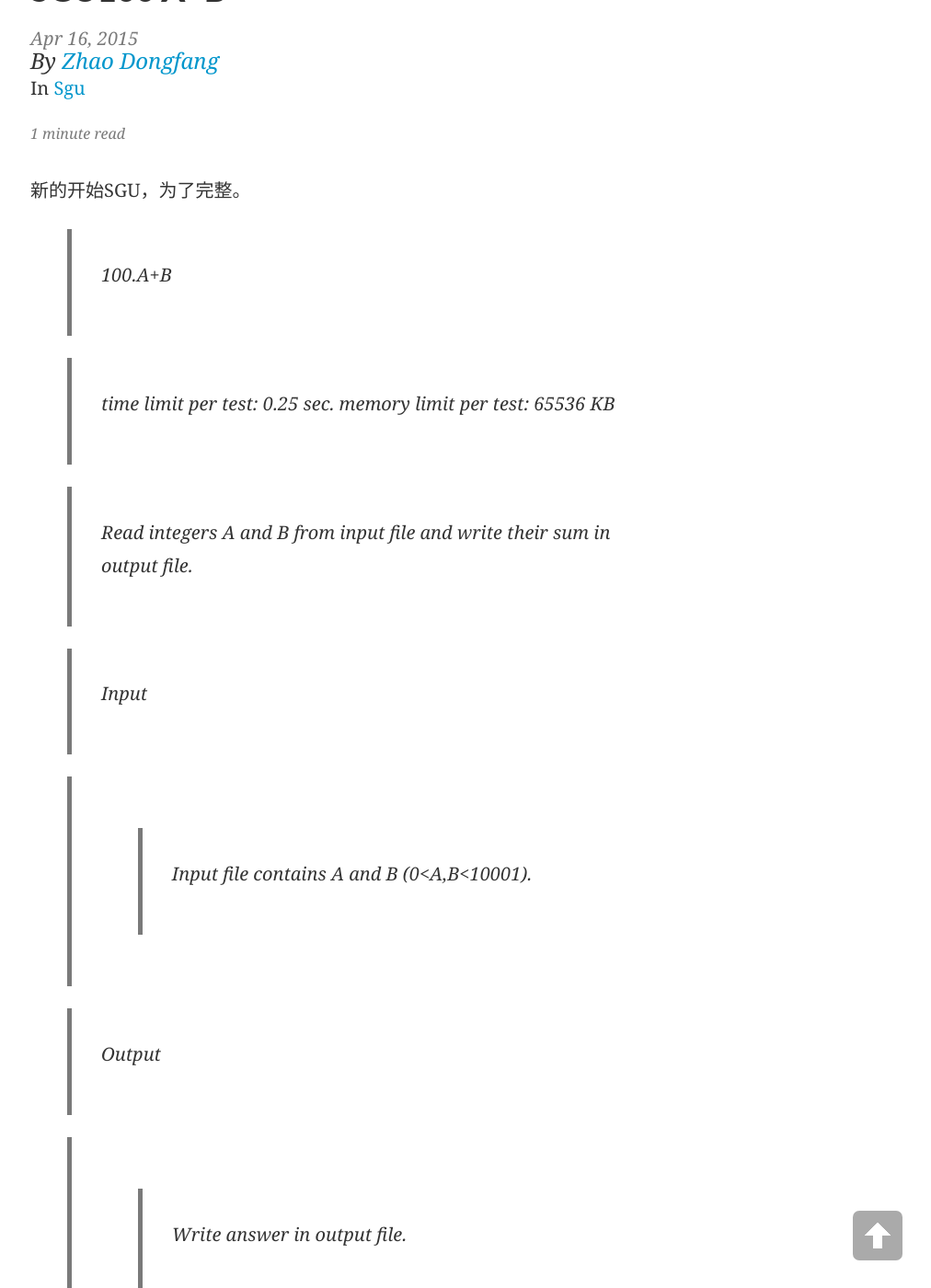
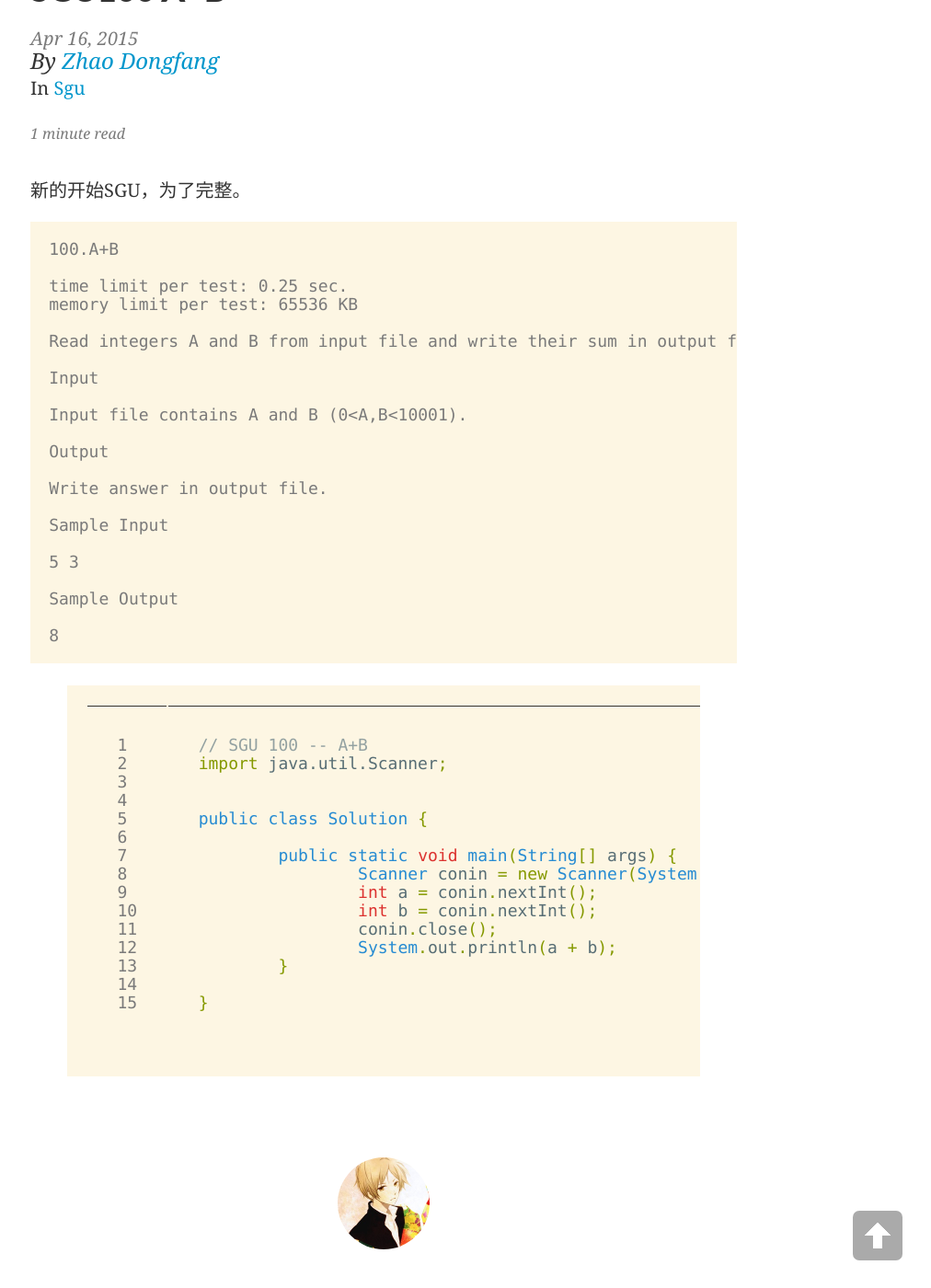
Before and after one commit to zdf1230/zdf1230.github.io, a Jekyll site: the page built from _posts/2015-4-15-SGU100.md, in a window 1280 px wide and 1400 px high, scrolled down 230 px. Shown: the whole window at 92% size, without its empty margins (223-1235 px from the left). Built offline with Jekyll 4.4.1, drawn with Linux system fonts in a browser that asks for light colours; nearby versions of some CDN libraries; some web fonts are replaced; Markdown is read by kramdown in place of the engine named in the settings; comment, search, counter and statistics services are not loaded; some of the changed text lies outside the part shown.

Commit message:
Update4.19

```diff
--- a/_posts/2015-4-15-SGU100.md
+++ b/_posts/2015-4-15-SGU100.md
@@ -10,28 +10,28 @@ comments: true
 
 新的开始SGU，为了完整。
 
->100.A+B
+	100.A+B
 
->time limit per test: 0.25 sec.
->memory limit per test: 65536 KB
+	time limit per test: 0.25 sec.
+	memory limit per test: 65536 KB
 
->Read integers A and B from input file and write their sum in output file.
+	Read integers A and B from input file and write their sum in output file.
 
->Input
+	Input
 
->>Input file contains A and B (0<A,B<10001).
+	Input file contains A and B (0<A,B<10001).
 
->Output
+	Output
 
->>Write answer in output file.
+	Write answer in output file.
 
->Sample Input
+	Sample Input
 
->>5 3
+	5 3
 
->Sample Output
+	Sample Output
 
->>8
+	8
 
 
 
```
